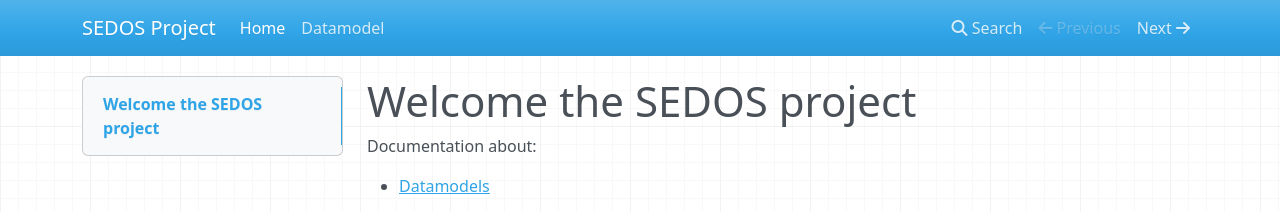
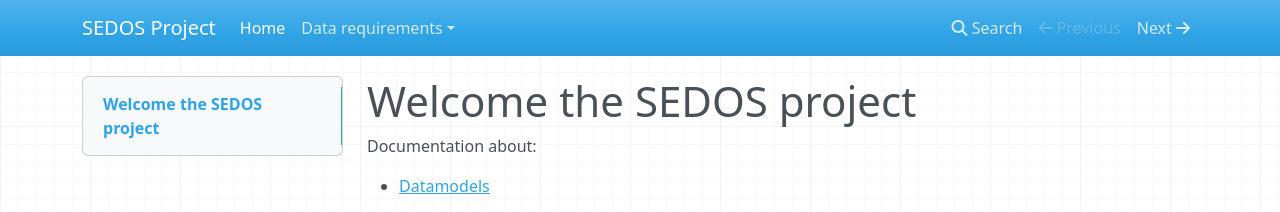
Before and after one commit to sedos-project/organization, an MkDocs documentation site: the page built from docs/index.md, in a window 1280 px wide. Shown: the top 212 px of the page. Built offline with MkDocs 1.6.1, drawn with Linux system fonts in a browser that asks for light colours; nearby versions of some CDN libraries.

Commit message:
Update mkdocs.yml
Add subcategories to navigation menu

```diff
--- a/mkdocs.yml
+++ b/mkdocs.yml
@@ -1,4 +1,6 @@
 site_name: SEDOS Project
 nav:
-    - Home: index.md
-    - Datamodel: datamodel.md
+    - Home: 'index.md'
+    - 'Data requirements':
+       - 'Datamodel': 'datamodel.md'
+       - 'Licensing': 'licensing.md'
```
